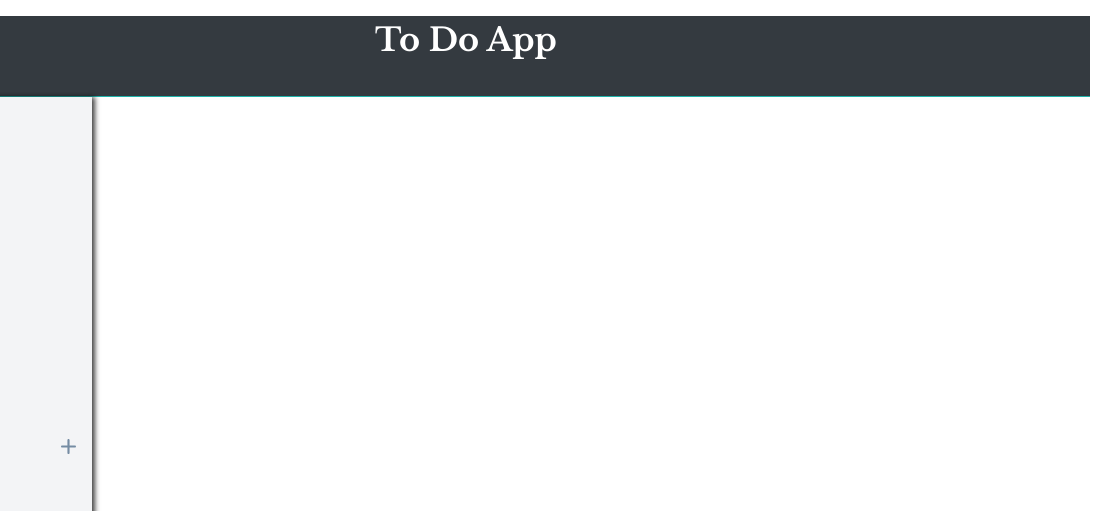
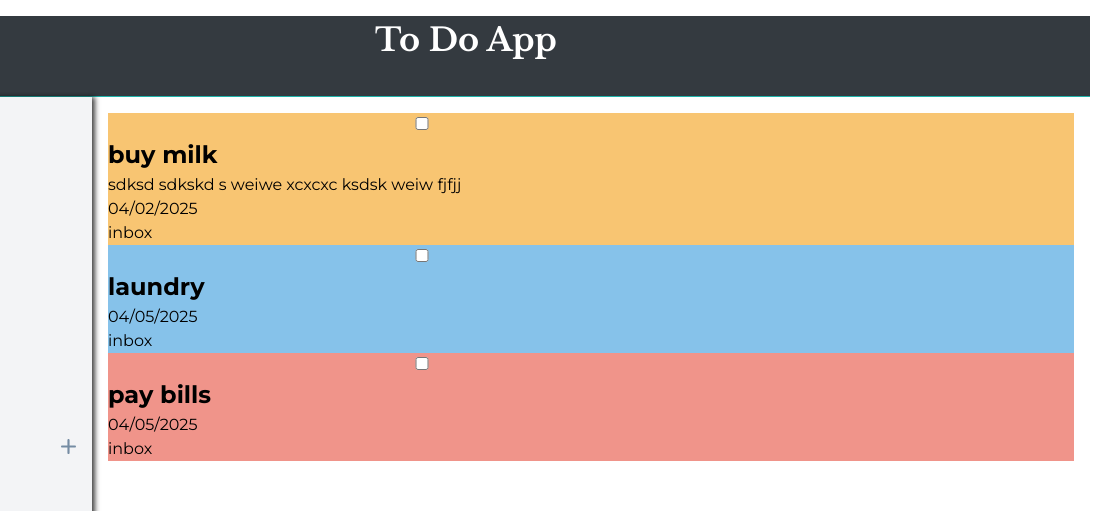
Before and after one commit to py-code314/to-do-list, a website built with webpack: page src/template.html in a window 1280 px wide. Shown: the top 511 px of the page, 174-1280 px from the left. Built offline with nearby package versions, Linux system fonts and the light colour scheme; files whose address does not match are found by name.

Commit message:
feat: Add displayTasks()

```diff
--- a/src/index.js
+++ b/src/index.js
@@ -11,7 +11,8 @@ import {
   validateDueDateInput,
   validateForm,
 } from './scripts/formValidation';
-import { closeModal, createNewTask } from './scripts/formButtons';
+import { createNewTask } from './scripts/formData';
+import { displayTasks } from './scripts/displayTasks';
 
 // Event listener for Add Task button
 const addTaskButton = document.querySelector('#addTask');
@@ -23,12 +24,13 @@ addTaskButton.addEventListener('click', () => {
     dueDateInput,
     titleError,
     dueDateError,
-    cancelButton
+    cancelButton,
   } = showNewTaskForm();
 
   cancelButton.addEventListener('click', () => {
-    closeModal(modal)
-  })
+    // closeModal(modal)
+    modal.close();
+  });
 
   titleInput.addEventListener('input', () => {
     validateTitleInput(titleInput, titleError);
@@ -48,7 +50,9 @@ addTaskButton.addEventListener('click', () => {
     if (isFormValid) {
       modal.close();
       console.log('form is valid');
-      createNewTask(taskForm)
+      createNewTask(taskForm);
     }
   });
 });
+
+displayTasks()
--- /dev/null
+++ b/src/scripts/displayTasks.js
@@ -0,0 +1,95 @@
+import { tasks } from './formData';
+
+const { parseISO, format } = require('date-fns');
+
+export function displayTasks() {
+  const content = document.querySelector('#content');
+
+  // Create Tasks Container
+  const tasksContainer = Object.assign(document.createElement('ul'), {
+    className: 'tasks',
+  });
+
+  // Add Task Container to Content
+  content.appendChild(tasksContainer);
+
+  // console.log(tasks);
+  tasks.map((task) => {
+    // Priorities object
+    const priorities = [
+      { value: 'low', color: 'var(--clr-light-blue' },
+      { value: 'medium', color: 'var(--clr-light-orange)' },
+      { value: 'high', color: 'var(--clr-light-red)' },
+    ];
+
+    // Create a Task Div
+    const taskDiv = Object.assign(document.createElement('li'), {
+      className: 'task',
+    });
+    // Set Background color based on Priority
+    for (const priority of priorities) {
+      if (task.priority === priority.value) {
+        taskDiv.style.backgroundColor = priority.color;
+        break;
+      } else {
+        taskDiv.style.backgroundColor = '';
+      }
+    }
+
+    // Create Check box
+    const taskStatus = Object.assign(document.createElement('input'), {
+      id: 'status',
+      className: 'form__input',
+      type: 'checkbox',
+      name: 'status',
+      checked: task.status === 'completed' ? true : false
+    });
+
+
+    // Create Title
+    const taskTitle = Object.assign(document.createElement('h2'), {
+      className: 'task__title',
+      textContent: `${task.title}`,
+    });
+
+    // Create Description
+    const taskDescription = Object.assign(document.createElement('p'), {
+      className: 'task__description',
+      textContent: `${task.description}`,
+    });
+
+    // Parse Due Date
+    const parsedDate = parseISO(task.dueDate)
+
+    // Create Date
+    const taskDueDate = Object.assign(document.createElement('p'), {
+      className: 'task__due-date',
+      textContent: format(parsedDate, 'MM/dd/yyyy'),
+    });
+
+    // Create Category
+    const taskCategory = Object.assign(document.createElement('p'), {
+      className: 'task__category',
+      textContent: `${task.category}`,
+    });
+
+    // Create Notes
+    const taskNotes = Object.assign(document.createElement('p'), {
+      className: 'task__notes',
+      textContent: `${task.notes}`,
+    });
+
+    // Add Title, Description, Date, Category and Notes to Task Div
+    taskDiv.append(
+      taskStatus,
+      taskTitle,
+      taskDescription,
+      taskDueDate,
+      taskCategory,
+      taskNotes
+    );
+
+    // Add Task Div to Tasks Container
+    tasksContainer.appendChild(taskDiv);
+  });
+}
--- a/src/scripts/formButtons.js
+++ /dev/null
@@ -1,23 +0,0 @@
-import { NewToDo } from './newTodo';
-
-// Close Modal when user clicks on Cancel button
-export function closeModal(modal) {
-  modal.close();
-}
-
-
-export function createNewTask(form) {
-
-  // Create new formData object
-  const formData = new FormData(form);
-
-  // Convert formData to JS object
-  const taskData = Object.fromEntries(formData);
-  console.log(taskData);
-
-  // Create new task
-  const task = new NewToDo(taskData);
-  console.log(task);
-
-
-}
--- /dev/null
+++ b/src/scripts/formData.js
@@ -0,0 +1,49 @@
+import { NewTask } from './newTodo';
+
+export const tasks = [
+  {
+    title: 'buy milk',
+    description: 'sdksd sdkskd s weiwe xcxcxc ksdsk weiw fjfjj',
+    dueDate: '2025-04-02',
+    priority: 'medium',
+    status: 'incomplete',
+    category: 'inbox',
+    notes: '',
+  },
+  {
+    title: 'laundry',
+    description: '',
+    dueDate: '2025-04-05',
+    priority: 'low',
+    status: 'incomplete',
+    category: 'inbox',
+    notes: '',
+  },
+  {
+    title: 'pay bills',
+    description: '',
+    dueDate: '2025-04-05',
+    priority: 'high',
+    status: 'incomplete',
+    category: 'inbox',
+    notes: '',
+  },
+];
+
+export function createNewTask(form) {
+  // Create new formData object
+  const formData = new FormData(form);
+
+  // Convert formData to JS object
+  const taskData = Object.fromEntries(formData);
+  console.log(taskData);
+
+  // Create new task
+  const task = new NewTask(taskData);
+  console.log(task);
+
+  // Add Task  to tasks array
+  tasks.push(task);
+
+}
+console.log(tasks);
--- a/src/scripts/formValidation.js
+++ b/src/scripts/formValidation.js
@@ -29,6 +29,7 @@ export function validateForm(
   if (titleInput.validity.valueMissing) {
     titleError.textContent = 'Title must not be empty';
     isValid = false;
+    titleInput.focus()
   } else {
     titleError.textContent = '';
   }
--- a/src/scripts/newTaskForm.js
+++ b/src/scripts/newTaskForm.js
@@ -1,15 +1,21 @@
 /* Show Form when user clicks Add Task button */
 import { format } from 'date-fns';
-import { handleFormButtons } from './formButtons';
+import { handleFormButtons } from './formData';
 import { validateForm } from './formValidation';
+
+// Import images
+
+import blueCircleImg from '../assets/images/icon-blue-circle.svg'
+import orangeCircleImg from '../assets/images/icon-orange-circle.svg'
+import redCircleImg from '../assets/images/icon-red-circle.svg';
 
 const content = document.querySelector('#content');
 
 // Priorities object
 const priorities = [
-  { value: 'low', text: 'Low' },
-  { value: 'medium', text: 'Medium' },
-  { value: 'high', text: 'High' },
+  { value: 'low', text: 'Low', image: blueCircleImg },
+  { value: 'medium', text: 'Medium', image: orangeCircleImg },
+  { value: 'high', text: 'High', image: redCircleImg },
 ];
 
 // Statuses object
@@ -207,8 +213,17 @@ export function showNewTaskForm() {
       textContent: `${priority.text}`,
     });
 
+    // Add Color Image
+    const priorityImage = Object.assign(document.createElement('img'), {
+      className: 'form__image',
+      src: `${priority.image}`,
+      alt: "pic",
+      width: "15",
+      height: "15"
+    });
+
     // Add Input, Labels to Div
-    priorityDiv.append(priorityInput, priorityLabel);
+    priorityDiv.append(priorityInput, priorityLabel, priorityImage);
     // Add Div to Wrapper
     priorityWrapper.appendChild(priorityDiv);
     // Add Legend, Wrapper to Priority Field set
@@ -365,16 +380,6 @@ export function showNewTaskForm() {
   // Show Modal
   modal.showModal();
 
-  // handleFormButtons(
-  //   modal,
-  //   taskForm,
-  //   titleInput,
-  //   dueDateInput,
-  //   titleError,
-  //   dueDateError,
-  //   cancelButton
-  // );
-  // validateForm(taskForm, titleInput, dueDateInput, titleError, dueDateError)
   return {
     modal,
     taskForm,
@@ -382,6 +387,6 @@ export function showNewTaskForm() {
     dueDateInput,
     titleError,
     dueDateError,
-    cancelButton
+    cancelButton,
   };
 }
--- a/src/scripts/newTodo.js
+++ b/src/scripts/newTodo.js
@@ -1,5 +1,5 @@
 // class to create a new to-do object
-export class NewToDo {
+export class NewTask {
   constructor({ title, description = "", dueDate, priority = "medium", status = "incomplete", category = "inbox", notes = "", checklist = false }) {
     this.title = title
     this.description = description
@@ -9,8 +9,9 @@ export class NewToDo {
     this.category = category
     this.notes = notes
     this.checklist = checklist
+    this.id = Date.now()
   }
 }
 
-const todo = new NewToDo({ title: 'get milk', dueDate: '03-28-25', priority: 'high', notes: 'check the date before buying' })
+const todo = new NewTask({ title: 'get milk', dueDate: '03-28-25', priority: 'high', notes: 'check the date before buying' })
 // console.log(todo);
--- a/src/styles/styles.css
+++ b/src/styles/styles.css
@@ -28,6 +28,10 @@
   --clr-black: hsl(0, 0%, 0%);
   --clr-dark-grey: hsl(226, 46%, 20%);
   --clr-red: hsl(0, 100%, 50%);
+  --clr-light-red: hsl(6, 77%, 74%);
+  --clr-light-orange: hsl(37, 91%, 71%);
+  --clr-light-blue: hsl(204, 70%, 72%);
+
 
   --shadow-1: 3px 0px 5px 0px hsla(0, 0%, 0%, 0.75);
   --shadow-2: 5px 5px 10px hsla(0, 0%, 0%, 0.5);
```
Also changed, not shown: src/assets/images/icon-blue-circle.svg (added), src/assets/images/icon-orange-circle.svg (added), src/assets/images/icon-red-circle.svg (added).
